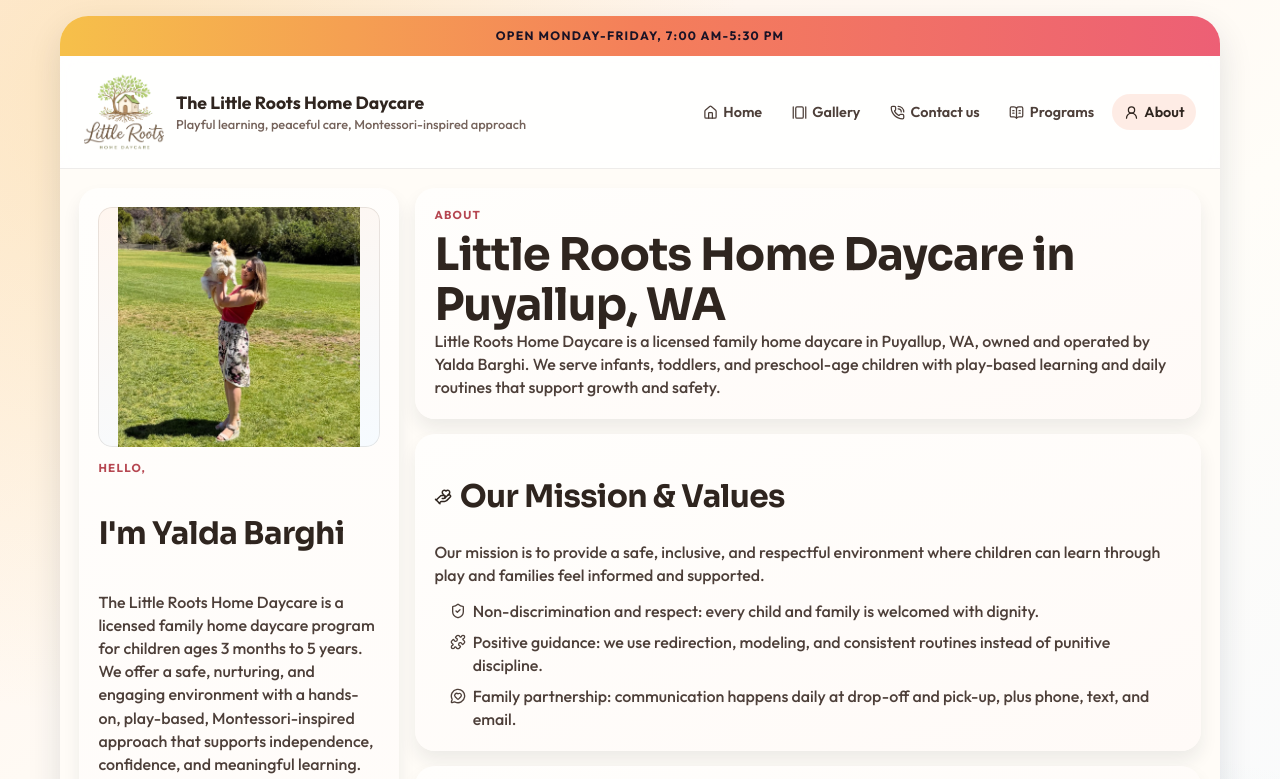
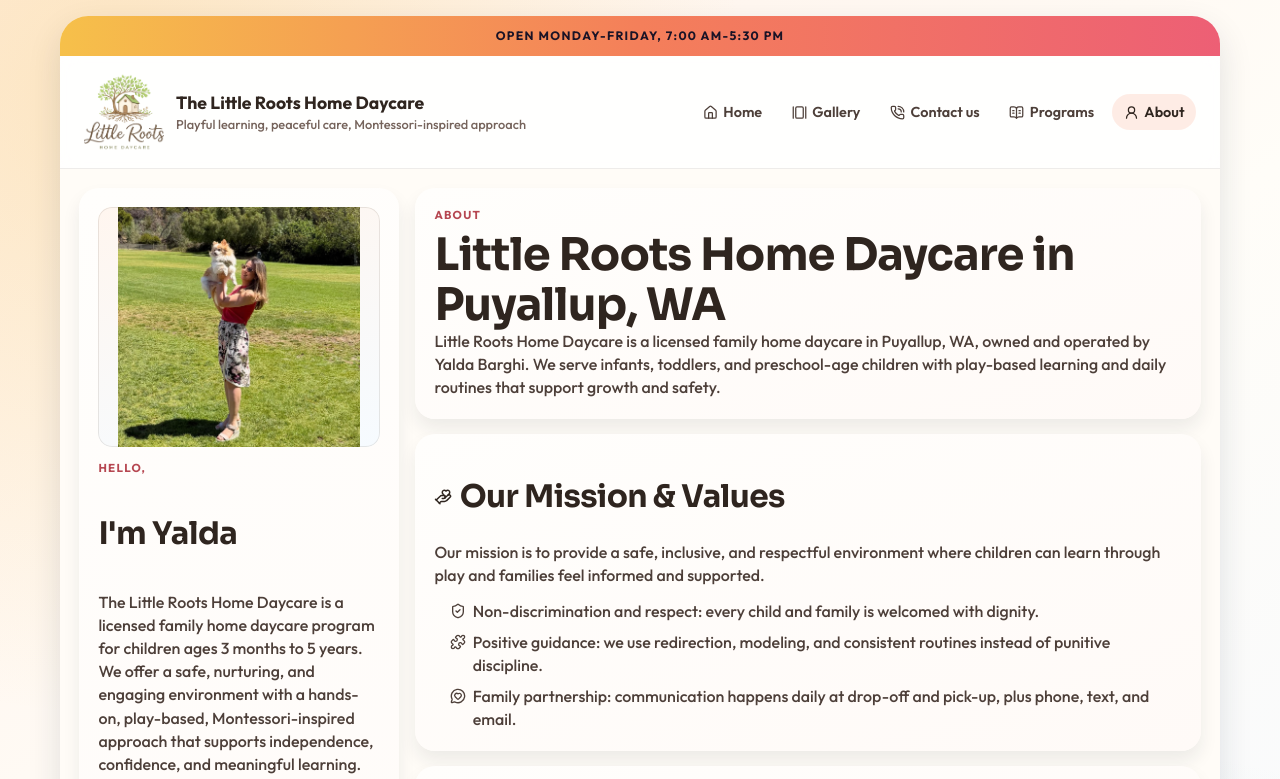
Before and after one commit to hassanteymoori/daycare-frontend, a React (Vite) app: page /about in a window 1280 px wide. Shown: the top 779 px of the page. Built offline with nearby package versions, Linux system fonts and the light colour scheme.

Commit message:
Update content.ts

```diff
--- a/src/data/content.ts
+++ b/src/data/content.ts
@@ -89,7 +89,7 @@
   ],
   sidebar: {
     greeting: 'Hello,',
-    introTitle: "I'm Yalda Barghi",
+    introTitle: "I'm Yalda",
     introBody:
       'The Little Roots Home Daycare is a licensed family home daycare program for children ages 3 months to 5 years. We offer a safe, nurturing, and engaging environment with a hands-on, play-based, Montessori-inspired approach that supports independence, confidence, and meaningful learning. Children are cared for in a warm, home-like setting, with daily communication and strong partnerships with families. Owned and operated by Yalda Barghi, with a focus on quality care, safety, and early childhood development.',
     reviewsLinkLabel: "Little Roots' Reviews",
```
